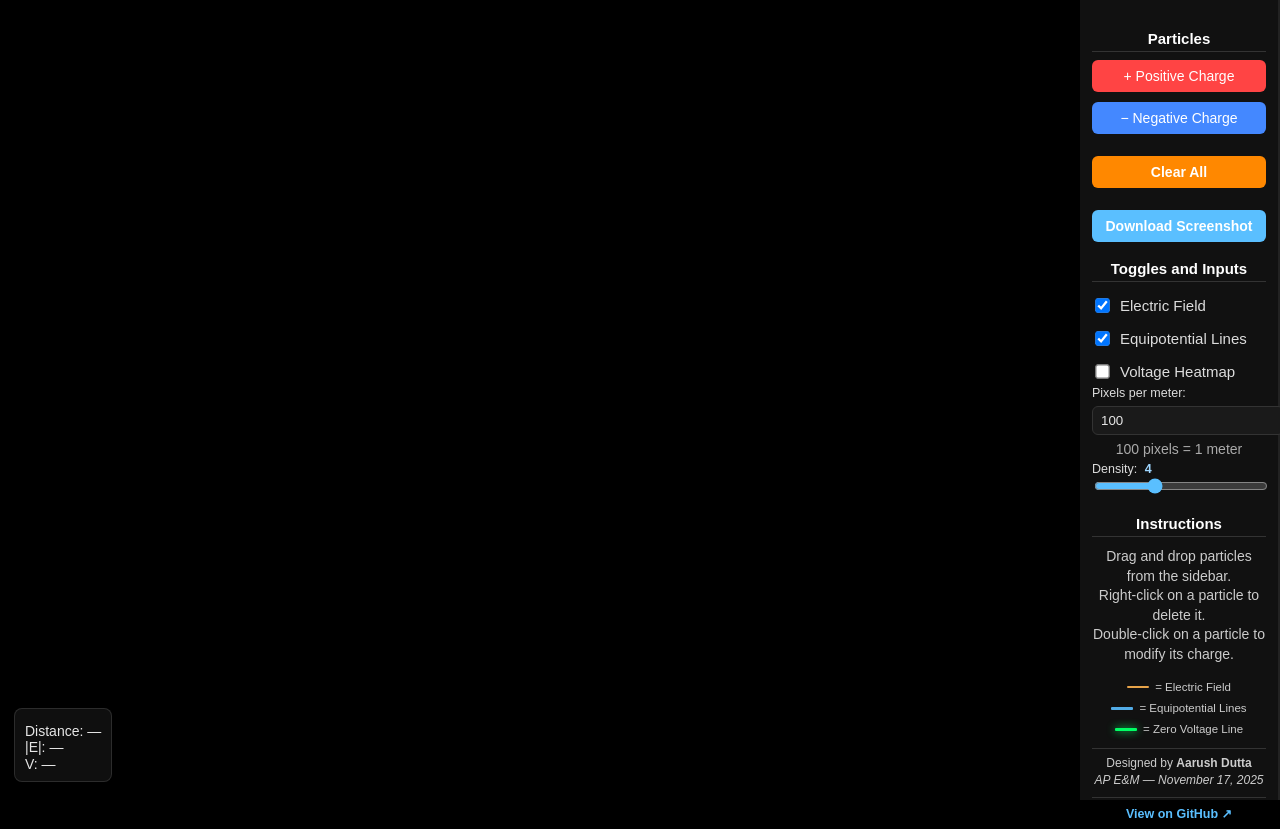
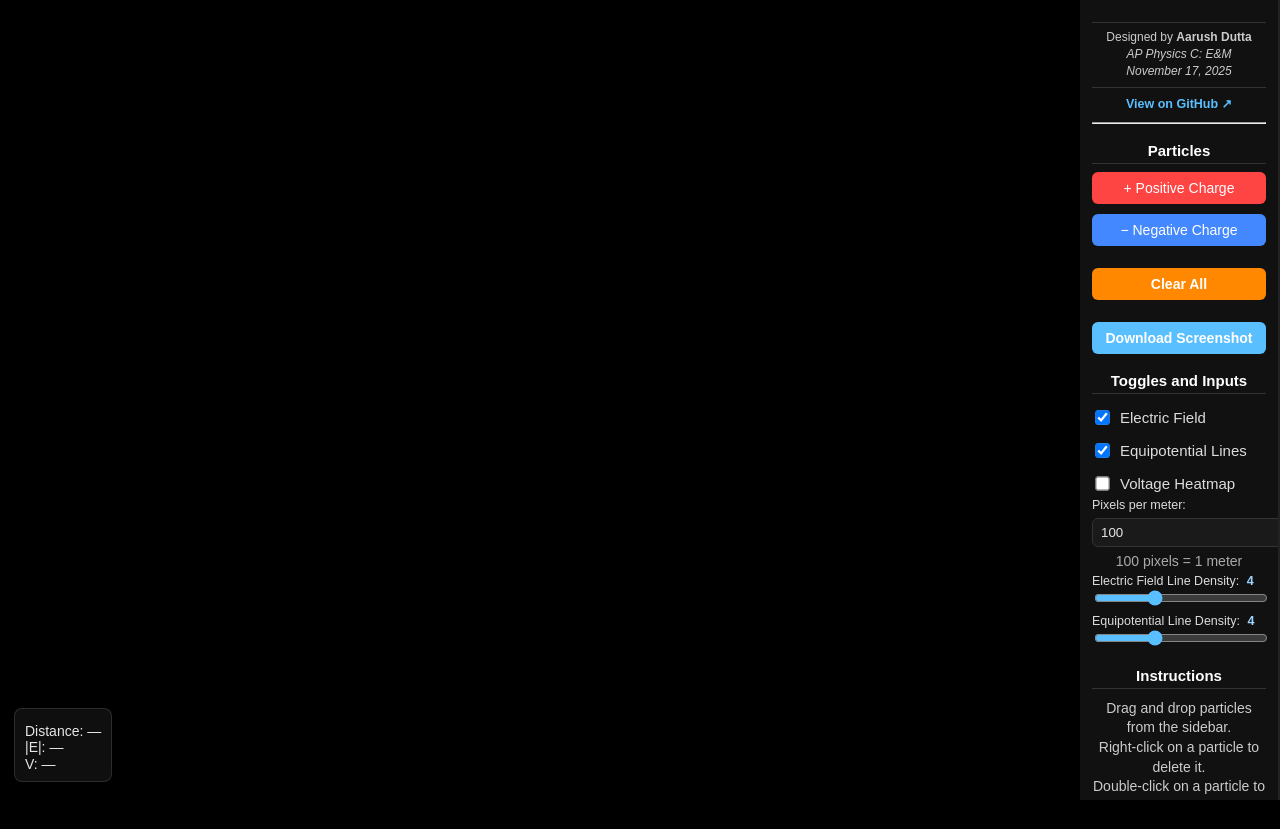
Before and after one commit to aarushdutta2010/efepsim, a plain HTML site: page index.html in a window 1280 px wide. After the commit the page ends 800 px from the top, so only its background shows below. Drawn offline with Linux system fonts and the light colour scheme.

Commit message:
Third Commit - Updated Sidebar

```diff
--- a/index.html
+++ b/index.html
@@ -9,6 +9,17 @@
 </head>
 <body>
   <div id="sidebar">
+      <div class="credits">
+        Designed by <b>Aarush Dutta</b><br>
+        <i>
+          AP Physics C: E&amp;M<br>
+          November 17, 2025
+        </i>
+      </div>
+      <div class="repo-link">
+        <a href="https://github.com/aarushdutta2010/efepsim" target="_blank">View on GitHub ↗</a>
+      </div>
+      <hr class="section-divider" />
     <h2>Particles</h2>
     <div class="particle proton" draggable="true">+ Positive Charge</div>
     <div class="particle electron" draggable="true">− Negative Charge</div>
@@ -44,7 +55,11 @@
       </p>
     </div>
     <div class="control">
-      <label for="equipDensity">Density: <span id="equipDensityVal">4</span></label>
+      <label for="fieldDensity">Electric Field Line Density: <span id="fieldDensityVal">4</span></label>
+      <input type="range" id="fieldDensity" min="1" max="10" step="1" value="4" />
+    </div>
+    <div class="control">
+      <label for="equipDensity">Equipotential Line Density: <span id="equipDensityVal">4</span></label>
       <input type="range" id="equipDensity" min="1" max="10" step="1" value="4" />
     </div>
     <h2>Instructions</h2>
@@ -65,13 +80,6 @@
       <div class="legend-item">
         <span class="legend-line zero-line"></span>
         = Zero Voltage Line
-      </div>
-      <div class="credits">
-        Designed by <b>Aarush Dutta</b><br>
-        <i>AP E&amp;M — November 17, 2025</i>
-      </div>
-      <div class="repo-link">
-        <a href="https://github.com/aarushdutta2010/efepsim" target="_blank">View on GitHub ↗</a>
       </div>
     </div>
   </div>
--- a/script.js
+++ b/script.js
@@ -12,6 +12,7 @@ let showField = true;
 let showEquip = true;
 let showPotentialMap = false;
 let equipDensity = 4;
+let fieldDensity = 4;
 let pixelsPerMeter = 100;
 const defaultChargeMagnitudeC = 1e-6;
 let nextChargeId = 1;
@@ -250,7 +251,7 @@ function traceFieldLine(x, y, step = 8, maxSteps = 2000) {
 }
 function drawFieldLines() {
   if (charges.length === 0) return;
-  const numSeeds = 16;
+  const numSeeds = Math.max(6, Math.round(6 + fieldDensity * 2.5));
   const lineColor = "rgba(255, 180, 80, 0.7)";
   for (const c of charges) {
     for (let i = 0; i < numSeeds; i++) {
@@ -365,7 +366,7 @@ function drawPotentialMap() {
         const dy = (y - c.y) / pixelsPerMeter;
         const r = Math.sqrt(dx * dx + dy * dy);
         if (r < 1e-6) continue;
-        const qC = c.q * (c.magnitudeC ?? chargeMagnitudeC);
+        const qC = c.q * (c.magnitudeC ?? defaultchargeMagnitudeC);
         V += (k * qC) / r;
       }
       const color = voltageToColor(V, maxV, alpha);
@@ -467,6 +468,17 @@ if (pxInput) {
   pxInput.addEventListener("input", validateAndApplyScale);
   pxInput.addEventListener("change", validateAndApplyScale);
   pxInput.addEventListener("blur", validateAndApplyScale);
+}
+const fieldSlider = document.getElementById("fieldDensity");
+const fieldValue  = document.getElementById("fieldDensityVal");
+if (fieldSlider && fieldValue) {
+  fieldValue.textContent = String(fieldDensity);
+  fieldSlider.value = String(fieldDensity);
+  fieldSlider.addEventListener("input", (e) => {
+    fieldDensity = Number(e.target.value);
+    fieldValue.textContent = String(fieldDensity);
+    drawScene();
+  });
 }
 const densSlider = document.getElementById("equipDensity");
 const densValue  = document.getElementById("equipDensityVal");
--- a/style.css
+++ b/style.css
@@ -15,6 +15,9 @@ body {
   padding: 14px;
   box-sizing: border-box;
   border-right: 2px solid #222;
+  overflow-y: auto;
+  overflow-x: hidden;
+  max-height: 100vh;
 }
 #sidebar h2 {
   text-align: center;
@@ -106,12 +109,14 @@ body {
   color: #ddd;
   font-size: 13px;
 }
-#equipDensity {
+#equipDensity,
+#fieldDensity {
   width: 100%;
   accent-color: #5abfff;
   cursor: pointer;
 }
-#equipDensityVal {
+#equipDensityVal,
+#fieldDensityVal {
   font-weight: 700;
   color: #9fd6ff;
   margin-left: 4px;
```
